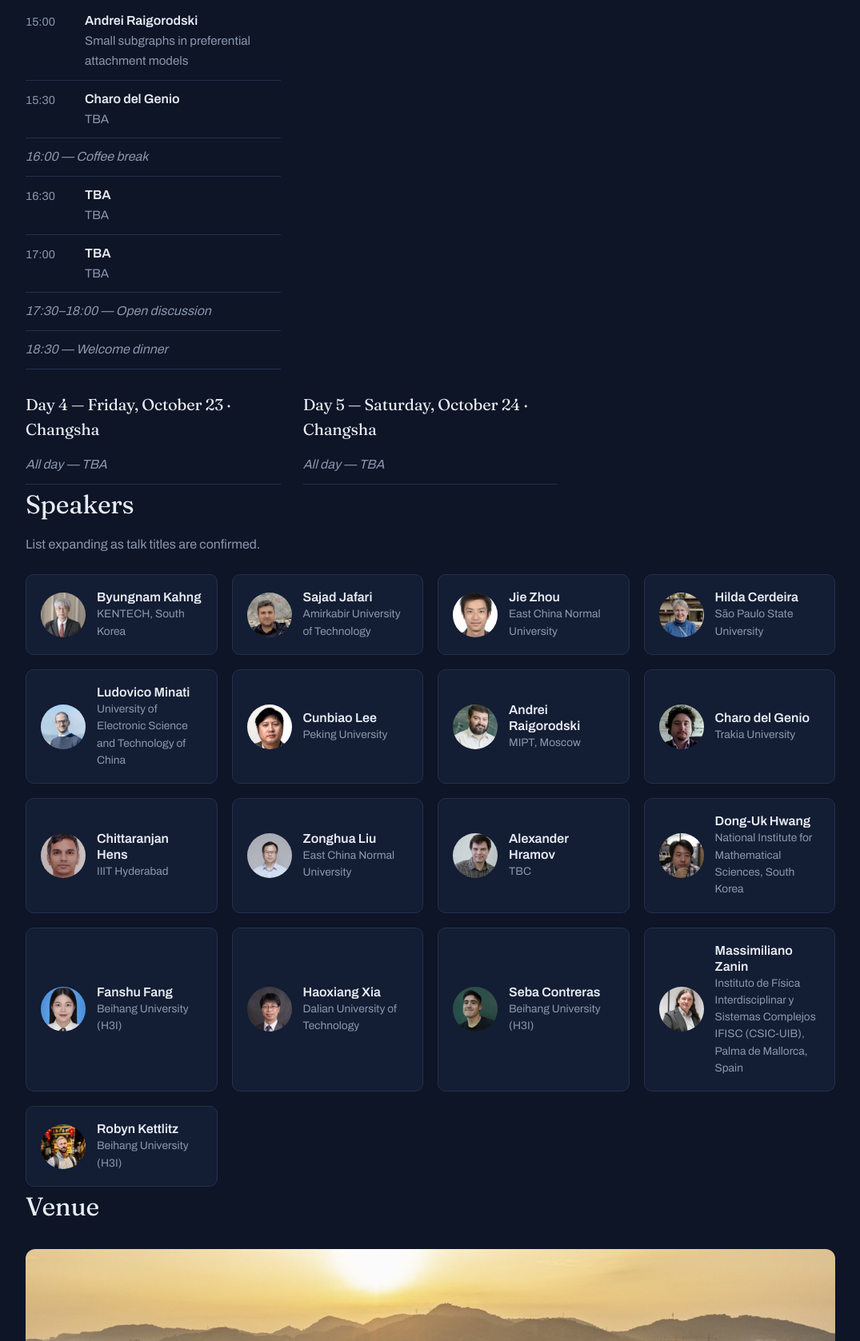
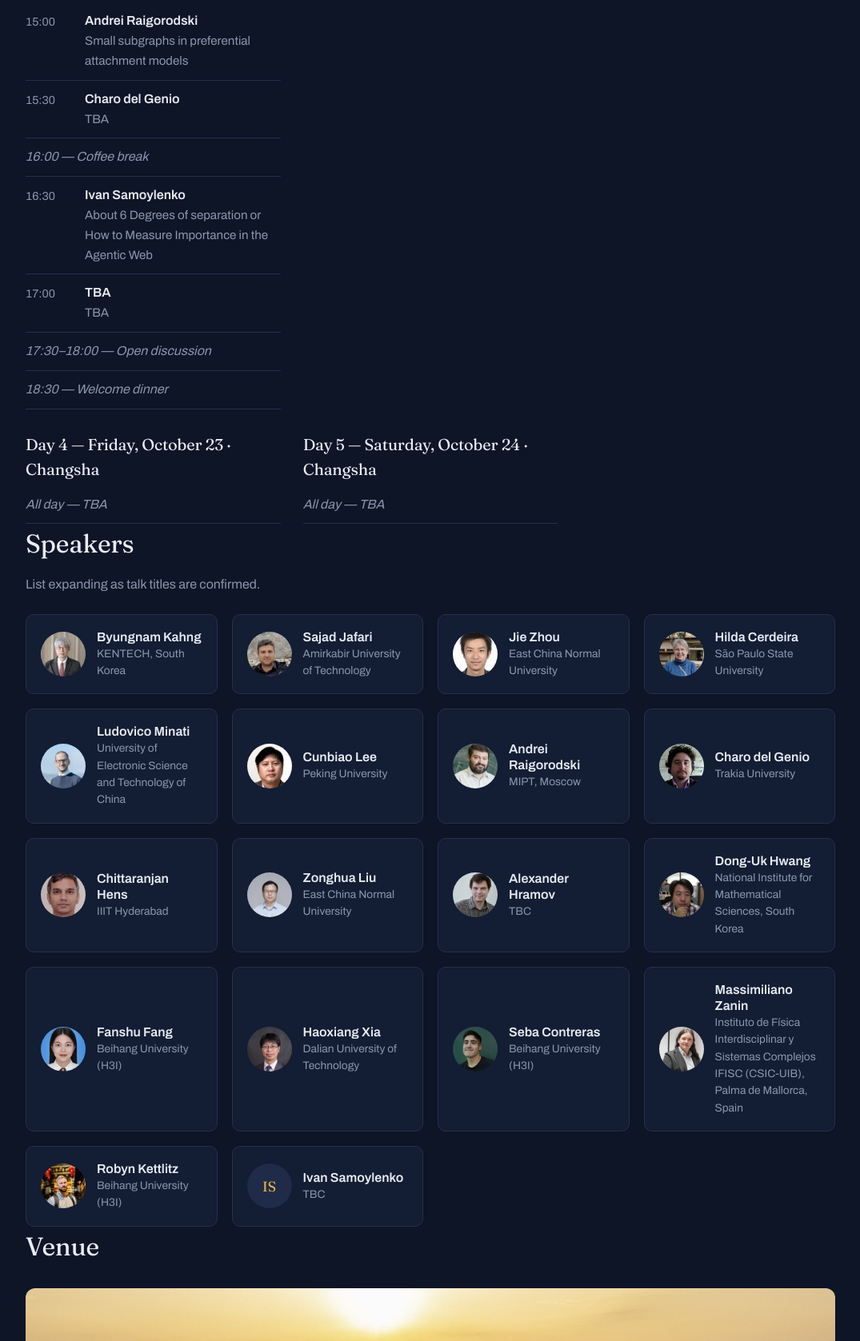
Before and after one commit to boccaletti60asia/boccaletti60asia.github.io, a plain HTML site: page index.html in a window 1280 px wide. Shown: the part 2555-4232 px from the top of the page at 80% size, without its empty margins (102-1177 px from the left). Drawn offline with Linux system fonts and the light colour scheme.

Commit message:
Add Ivan Samoylenko talk, reorder organizers, ignore spreadsheets
Co-Authored-By: Claude Fable 5.1 <noreply@anthropic.com>

```diff
--- a/index.html
+++ b/index.html
@@ -78,7 +78,7 @@
         <div class="talk"><span class="t">15:00</span><span><span class="who">Andrei Raigorodski</span><br><span class="title">Small subgraphs in preferential attachment models</span></span></div>
         <div class="talk"><span class="t">15:30</span><span><span class="who">Charo del Genio</span><br><span class="title">TBA</span></span></div>
         <div class="break">16:00 — Coffee break</div>
-        <div class="talk"><span class="t">16:30</span><span><span class="who">TBA</span><br><span class="title">TBA</span></span></div>
+        <div class="talk"><span class="t">16:30</span><span><span class="who">Ivan Samoylenko</span><br><span class="title">About 6 Degrees of separation or How to Measure Importance in the Agentic Web</span></span></div>
         <div class="talk"><span class="t">17:00</span><span><span class="who">TBA</span><br><span class="title">TBA</span></span></div>
         <div class="break">17:30–18:00 — Open discussion</div>
         <div class="break">18:30 — Welcome dinner</div>
@@ -146,6 +146,7 @@
       <div class="card"><div class="ph"><img src="assets/img/speakers/sebastian-contreras.jpg" alt="Seba Contreras"></div><div><div class="nm">Seba Contreras</div><div class="af">Beihang University (H3I)</div></div></div>
       <div class="card"><div class="ph"><img src="assets/img/speakers/massimiliano-zanin.jpg" alt="Massimiliano Zanin"></div><div><div class="nm">Massimiliano Zanin</div><div class="af">Instituto de Física Interdisciplinar y Sistemas Complejos IFISC (CSIC-UIB), Palma de Mallorca, Spain</div></div></div>
       <div class="card"><div class="ph"><img src="assets/img/speakers/robyn-kettlitz.jpg" alt="Robyn Kettlitz"></div><div><div class="nm">Robyn Kettlitz</div><div class="af">Beihang University (H3I)</div></div></div>
+      <div class="card"><div class="ph"><img src="assets/img/speakers/ivan-samoylenko.jpg" alt="Ivan Samoylenko"></div><div><div class="nm">Ivan Samoylenko</div><div class="af">TBC</div></div></div>
     </div>
   </section>
 
@@ -165,8 +166,8 @@
     <h2>Organizers</h2>
     <p class="lede" style="margin-bottom:22px">For queries about your participation, travel, or accommodation, please reach out to Dr. Han Zhen (<a href="mailto:hanzhen@nwpu.edu.cn">hanzhen@nwpu.edu.cn</a>) or to one of the organizers.</p>
     <div class="grid cols4">
+      <div class="card"><div class="ph"><img src="assets/img/organizers/sebastian-contreras.jpg" alt="Seba Contreras"></div><div><div class="nm">Seba Contreras</div><a href="mailto:sacg93@gmail.com">sacg93@gmail.com</a></div></div>
       <div class="card"><div class="ph"><img src="assets/img/organizers/ivan-bonamassa.jpg" alt="Ivan Bonamassa"></div><div><div class="nm">Ivan Bonamassa</div><a href="mailto:ivan.bms.2011@gmail.com">ivan.bms.2011@gmail.com</a></div></div>
-      <div class="card"><div class="ph"><img src="assets/img/organizers/sebastian-contreras.jpg" alt="Seba Contreras"></div><div><div class="nm">Seba Contreras</div><a href="mailto:sacg93@gmail.com">sacg93@gmail.com</a></div></div>
       <div class="card"><div class="ph"><img src="assets/img/organizers/han-zhen.jpg" alt="Han Zhen"></div><div><div class="nm">Han Zhen</div><a href="mailto:hanzhen@nwpu.edu.cn">hanzhen@nwpu.edu.cn</a></div></div>
       <div class="card"><div class="ph"><img src="assets/img/organizers/yicheng-zhang.jpg" alt="YiCheng Zhang"></div><div><div class="nm">YiCheng Zhang</div></div></div>
       <div class="card"><div class="ph"><img src="assets/img/organizers/yixiu-kong.jpg" alt="Yixiu Kong"></div><div><div class="nm">Yixiu Kong</div></div></div>
```
Also changed, not shown: 1 other file.
